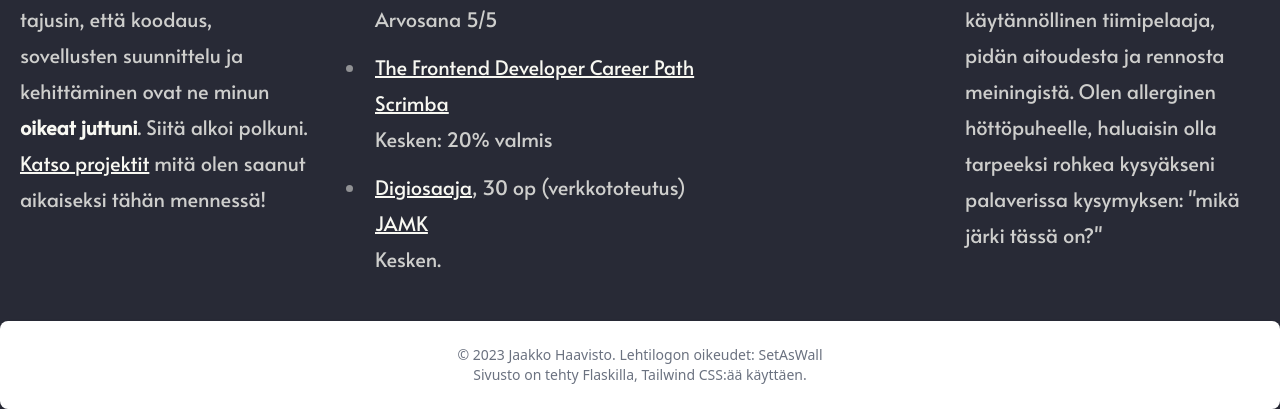
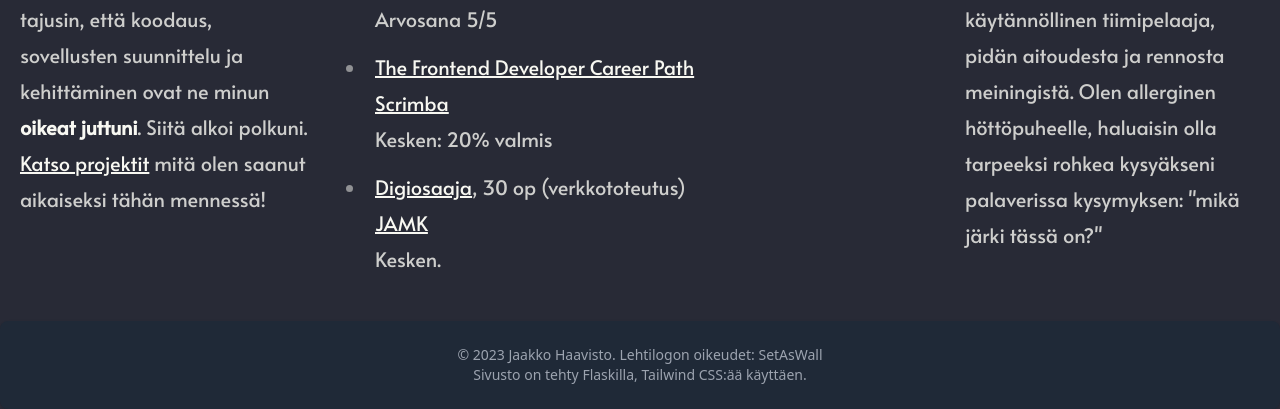
Before and after one commit to takutta/My-personal-portfolio-page, a Flask app: page / in a window 1280 px wide. Shown: the part 718-1127 px from the top of the page. Run offline with Flask 2, Linux system fonts and the light colour scheme; style sheets or scripts are compiled from the project's sources; parts of the project's set-up code (start-up, migrations or seed data) failed here and were passed over; some web fonts are replaced.

Commit message:
Dark-mode pois

```diff
--- a/projektit/base_projektit.html
+++ b/projektit/base_projektit.html
@@ -37,7 +37,7 @@ endblock title %} {% block head %} {{ super() }}
   </div>
   <div class="flex-col mb-5 sm:flex-row sm:inline-flex">
     <div
-      class="px-5 py-5 mb-2 mr-2 text-xl text-gray-800 bg-gray-100 rounded sm:mb-0 dark:bg-gray-700 dark:text-gray-300"
+      class="px-5 py-5 mb-2 mr-2 text-xl text-gray-300 bg-gray-700 rounded sm:mb-0"
     >
       {{projekti['esittely']}}
     </div>
--- a/templates/base.html
+++ b/templates/base.html
@@ -53,8 +53,8 @@
 
     </div>
     <!-- flex -->
-    <footer class="items-center p-4 bg-white rounded-lg shadow md:flex md:items-center md:justify-between md:p-6 dark:bg-gray-800">
-      <span class="items-center w-full text-sm text-center text-gray-500 dark:text-gray-400">© 2023 Jaakko Haavisto. Lehtilogon oikeudet: <a href="https://www.setaswall.com" class="hover:underline">SetAsWall</a><br>Sivusto on tehty <a href="https://flask.palletsprojects.com" class="hover:underline">Flaskilla</a>, <a href="https://tailwindcss.com" class="hover:underline">Tailwind CSS:ää</a> käyttäen.
+    <footer class="items-center p-4 bg-gray-800 rounded-lg shadow md:flex md:items-center md:justify-between md:p-6">
+      <span class="items-center w-full text-sm text-center text-gray-400">© 2023 Jaakko Haavisto. Lehtilogon oikeudet: <a href="https://www.setaswall.com" class="hover:underline">SetAsWall</a><br>Sivusto on tehty <a href="https://flask.palletsprojects.com" class="hover:underline">Flaskilla</a>, <a href="https://tailwindcss.com" class="hover:underline">Tailwind CSS:ää</a> käyttäen.
       </span>
 
   </footer>
```
